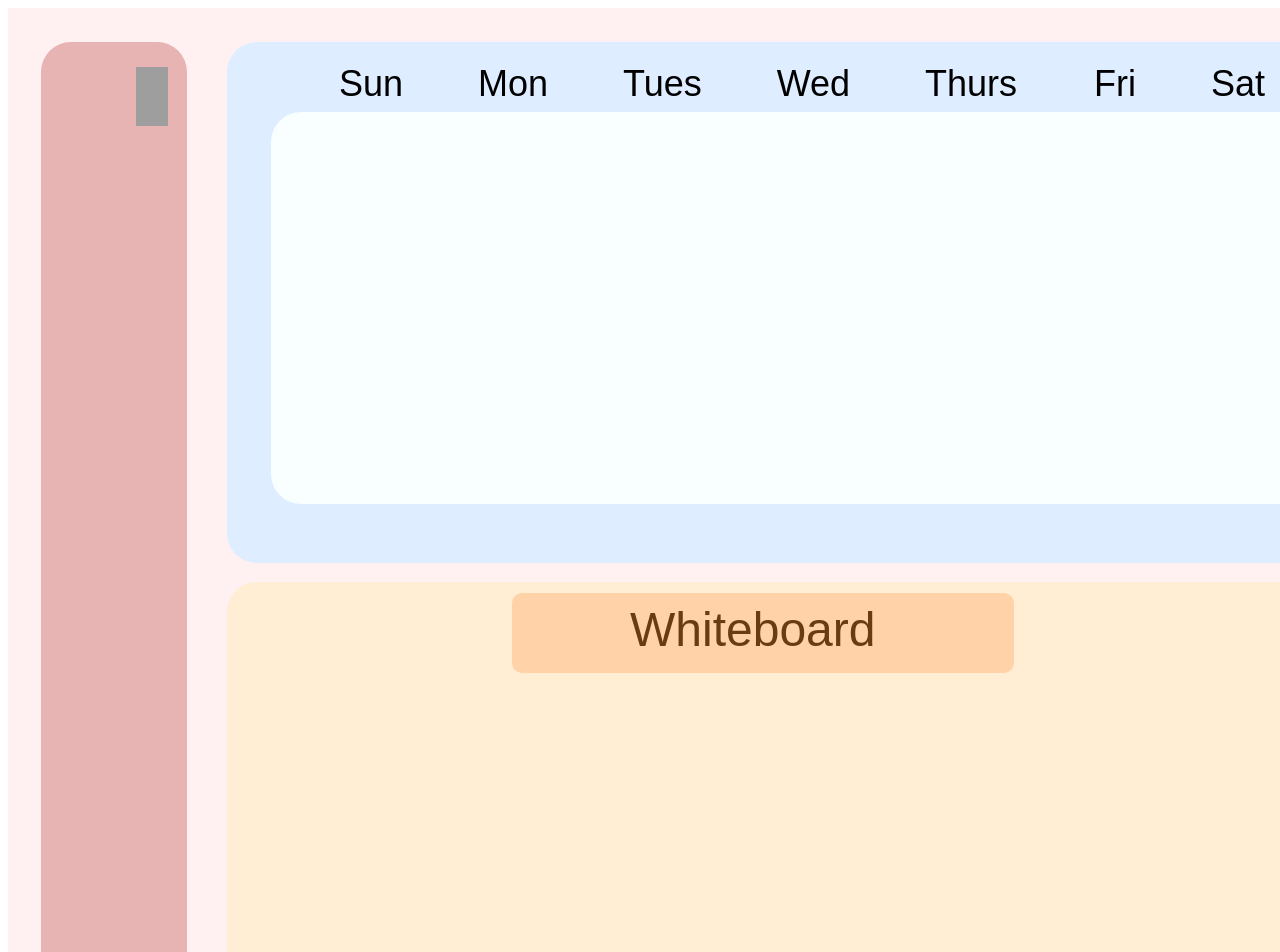
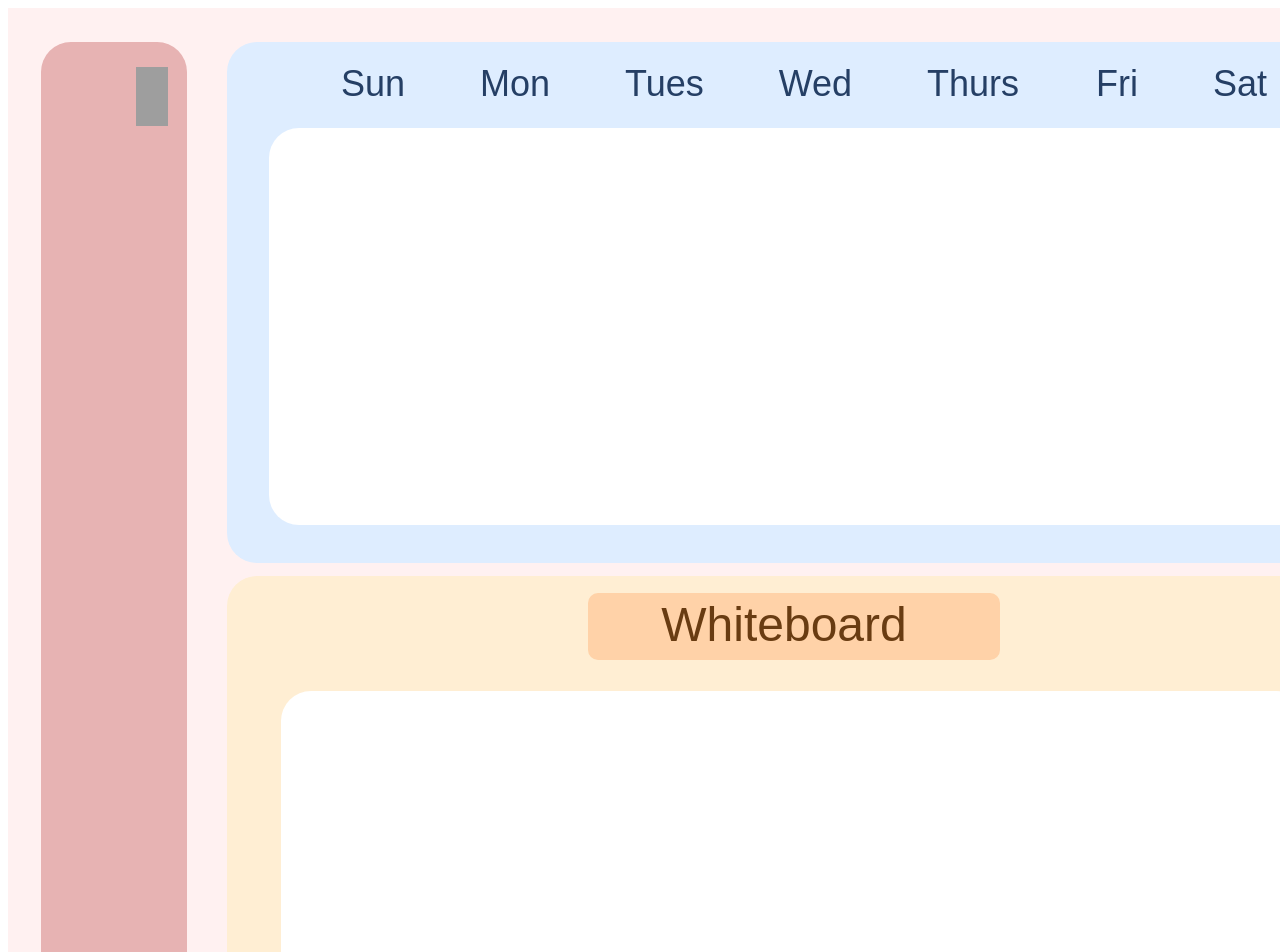
Before and after one commit to Joelyyy/CalHacks2022, a React (Create React App) app: page / in a window 1280 px wide. Shown: the top 952 px of the page. Built offline with nearby package versions, Linux system fonts and the light colour scheme; grey boxes are pictures that could not be loaded; a web font is replaced by a local one.

Commit message:
sidebar works

```diff
--- a/src/Homepage.css
+++ b/src/Homepage.css
@@ -1,6 +1,51 @@
-/* Slide1691 */
+/* Homepage */
 
 @import url("https://fonts.googleapis.com/css2?family=ABeeZee:wght@400&display=swap");
+
+/* copy pasted code */
+/* The side navigation menu */
+.sidenav {
+  height: 100%; /* 100% Full-height */
+  width: 0; /* 0 width - change this with JavaScript */
+  position: fixed; /* Stay in place */
+  z-index: 1; /* Stay on top */
+  top: 0; /* Stay at the top */
+  left: 0;
+  background-color: #111; /* Black*/
+  overflow-x: hidden; /* Disable horizontal scroll */
+  padding-top: 60px; /* Place content 60px from the top */
+  transition: 0.5s; /* 0.5 second transition effect to slide in the sidenav */
+}
+
+/* The navigation menu links */
+.sidenav a {
+  padding: 8px 8px 8px 32px;
+  text-decoration: none;
+  font-size: 25px;
+  color: #818181;
+  display: block;
+  transition: 0.3s;
+}
+
+/* When you mouse over the navigation links, change their color */
+.sidenav a:hover {
+  color: #f1f1f1;
+}
+
+/* Position and style the close button (top right corner) */
+.sidenav .closebtn {
+  position: absolute;
+  top: 0;
+  right: 25px;
+  font-size: 36px;
+  margin-left: 50px;
+}
+
+.polygon-1:hover {
+  color: rgba(255, 255, 255, 1);
+  box-shadow: 0 5px 15px rgba(145, 92, 182, .4);
+  cursor: pointer;
+}
 
 p {
   margin: 0;
@@ -34,15 +79,15 @@ p {
 }
 
 .slide-1691 {
-  padding: 34px 47px 52px 33px;
+  padding: 34px 47px 30px 33px;
   box-sizing: border-box;
   background-color: rgba(255, 241, 241, 1);
   width: 1920px;
   height: 1080px;
 }
 
-.group-1084 {
-  padding: 25px 17px 906px 95px;
+.group-271 {
+  padding: 25px 17px 928px 95px;
   margin-right: 40px;
   box-sizing: border-box;
   border-radius: 30px;
@@ -56,81 +101,81 @@ p {
   height: 100%;
 }
 
-.group-512 {
+.group-165 {
   margin-right: 36px;
   box-sizing: border-box;
   height: 100%;
 }
 
-.group-316 {
-  padding: 21px 41px 59px 44px;
-  margin-bottom: 19px;
+.group-488 {
+  padding: 21px 35px 38px 42px;
+  margin-bottom: 13px;
   box-sizing: border-box;
   border-radius: 30px;
   background-color: rgba(222, 237, 255, 1);
   width: 100%;
 }
 
-.group-288 {
-  margin-bottom: 5px;
+.group-175 {
+  margin-bottom: 21px;
   box-sizing: border-box;
   width: fit-content;
 }
 
-.txt-684 {
+.txt-5810 {
   font-size: 36px;
   font-family: ABeeZee, sans-serif;
   font-weight: 400;
-  color: rgba(0, 0, 0, 1);
+  color: rgba(37, 63, 101, 1);
   word-wrap: break-word;
   margin-right: 75px;
 }
 
-.txt-296 {
+.txt-199 {
   font-size: 36px;
   font-family: ABeeZee, sans-serif;
   font-weight: 400;
-  color: rgba(0, 0, 0, 1);
+  color: rgba(37, 63, 101, 1);
   width: 94px;
   height: 44px;
   word-wrap: break-word;
   margin-right: 75px;
 }
 
-.txt-574 {
+.txt-8102 {
   font-size: 36px;
   font-family: ABeeZee, sans-serif;
   font-weight: 400;
-  color: rgba(0, 0, 0, 1);
+  color: rgba(37, 63, 101, 1);
   word-wrap: break-word;
 }
 
 .rectangle-7 {
-  background-color: rgba(249, 254, 255, 1);
-  width: 1062px;
-  height: 392px;
+  background-color: rgba(255, 255, 255, 1);
+  width: 1070px;
+  height: 397px;
   border-radius: 30px;
 }
 
-.group-619 {
-  padding: 11px 356px 359px 285px;
+.group-686 {
+  padding: 17px 63px 26px 54px;
   box-sizing: border-box;
   border-radius: 30px;
   background-color: rgba(255, 238, 211, 1);
-  height: 450px;
   width: fit-content;
 }
 
-.group-034 {
-  padding: 9px 117px 9px 118px;
+.group-883 {
+  padding: 4px 93px 3px 73px;
+  margin-bottom: 31px;
   box-sizing: border-box;
   border-radius: 10px;
   background-color: rgba(255, 210, 168, 1);
-  width: 502px;
-  height: 100%;
+  height: 67px;
+  width: fit-content;
 }
 
-.txt-4108 {
+.txt-996 {
   font-size: 48px;
   font-family: ABeeZee, sans-serif;
   font-weight: 400;
@@ -138,28 +183,49 @@ p {
   word-wrap: break-word;
 }
 
-.group-344 {
-  padding: 21px 111px 896px 111px;
+.rectangle-9 {
+  background-color: rgba(255, 255, 255, 1);
+  width: 1026px;
+  height: 335px;
+  border-radius: 30px;
+}
+
+.group-576 {
+  padding: 21px 55px 48px 56px;
   box-sizing: border-box;
   border-radius: 30px;
   background-color: rgba(246, 234, 255, 1);
-  width: 467px;
   height: 100%;
 }
 
-.group-376 {
-  padding: 9px 56px 4px 57px;
+.group-927 {
+  padding: 4px 48px 3px 48px;
+  margin-bottom: 18px;
   box-sizing: border-box;
   border-radius: 10px;
   background-color: rgba(180, 134, 202, 1);
-  width: 100%;
-  height: 100%;
+  height: 67px;
+  width: fit-content;
 }
 
-.txt-310 {
+.txt-9410 {
   font-size: 48px;
   font-family: ABeeZee, sans-serif;
   font-weight: 400;
   color: rgba(55, 21, 99, 1);
   word-wrap: break-word;
 }
+
+.group-965 {
+  padding: 38px 289px 778px 38px;
+  box-sizing: border-box;
+  border-radius: 30px;
+  background-color: rgba(255, 255, 255, 1);
+  width: 354px;
+  height: 858px;
+}
+
+.polygon-2 {
+  width: 24.65px;
+  height: 100%;
+}
--- a/src/Homepage.js
+++ b/src/Homepage.js
@@ -1,42 +1,82 @@
 import React from "react"
 import "./Homepage.css"
 
-export default function Homepage() {
+
+class Homepage extends React.Component{
+
+  constructor(props){
+    super(props)
+    this.openNav = this.openNav.bind(this);
+    this.closeNav = this.closeNav.bind(this);
+  }
+
+  openNav() {
+    document.getElementById("mySidenav").style.width = "350px";
+    document.getElementById("mySidenav").style.display = "block";
+    document.body.style.backgroundColor = "rgba(0,0,0,0.4)";
+  }
+
+  closeNav() {
+    document.getElementById("mySidenav").style.width = "0";
+    document.getElementById("mySidenav").style.display = "none";
+    document.body.style.backgroundColor = "white";
+  }
+
+  render() {
     return (
       <div className="slide-1691 flex-col-hstart-vstart clip-contents">
+          <div id="mySidenav" class="sidenav w3-animate-left">
+            <a href="javascript:void(0)" class="closebtn" onClick={this.closeNav}>&times;</a>
+            <a href="#">About</a>
+            <a href="#">Services</a>
+            <a href="#">Clients</a>
+            <a href="#">Contact</a>
+          </div>
         <div className="flex-row">
-        <div className="group-1084">
+          <div className="group-271">
             <img
-            src="https://firebasestorage.googleapis.com/v0/b/unify-bc2ad.appspot.com/o/FWdBg2dbyRH94U36n0q0zE-2%3A9?alt=media&token=08fe0242-3c5b-4d85-8319-4b5d5934ba27"
+              src="https://firebasestorage.googleapis.com/v0/b/unify-bc2ad.appspot.com/o/FWdBg2dbyRH94U36n0q0zE-2%3A9?alt=media&token=b9893905-c176-4412-96b3-683046332f01"
               alt="image not found"
-            className="polygon-1"
+              className="polygon-1 w3-animate-right"
+              onClick= {this.openNav}
             />
           </div>
-        <div className="group-512 flex-col">
-          <div className="group-316 flex-col-hcenter">
-            <div className="group-288 flex-row">
-              <p className="txt-684">Sun</p>
-              <p className="txt-684">Mon</p>
-              <p className="txt-684">Tues</p>
-              <p className="txt-684">Wed</p>
-              <p className="txt-296">Thurs</p>
-              <p className="txt-684">Fri</p>
-              <p className="txt-574">Sat</p>
+          <div className="group-165 flex-col">
+            <div className="group-488 flex-col-hcenter">
+              <div className="group-175 flex-row">
+                <p className="txt-5810">Sun</p>
+                <p className="txt-5810">Mon</p>
+                <p className="txt-5810">Tues</p>
+                <p className="txt-5810">Wed</p>
+                <p className="txt-199">Thurs</p>
+                <p className="txt-5810">Fri</p>
+                <p className="txt-8102">Sat</p>
               </div>
               <div className="rectangle-7" />
             </div>
-          <div className="group-619">
-            <div className="group-034">
-              <p className="txt-4108">Whiteboard</p>
+            <div className="group-686 flex-col-hcenter">
+              <div className="group-883">
+                <p className="txt-996">Whiteboard</p>
+              </div>
+              <div className="rectangle-9" />
             </div>
           </div>
+          <div className="group-576 flex-col-hcenter">
+            <div className="group-927">
+              <p className="txt-9410">To Do</p>
             </div>
-        <div className="group-344">
-          <div className="group-376">
-            <p className="txt-310">To Do</p>
+            <div className="group-965">
+              <img
+                src="https://firebasestorage.googleapis.com/v0/b/unify-bc2ad.appspot.com/o/FWdBg2dbyRH94U36n0q0zE-5%3A43?alt=media&token=c8f0844f-5fd0-4b9e-b24d-64909f31a74c"
+                alt="image not found"
+                className="polygon-2"
+              />
             </div>
           </div>
         </div>
       </div>
     )
   }
+}
+
+export default Homepage
--- a/src/sidebar.js
+++ b/src/sidebar.js
@@ -2,10 +2,12 @@
 
 /* Set the width of the side navigation to 250px */
 function openNav() {
-    document.getElementById("mySidenav").style.width = "250px";
+    document.getElementById("mySidenav").style.width = "500px";
+    document.body.style.backgroundColor = "rgba(0,0,0,0.4)";
   }
 
   /* Set the width of the side navigation to 0 */
   function closeNav() {
     document.getElementById("mySidenav").style.width = "0";
+    document.body.style.backgroundColor = "white";
   }
```
Also changed, not shown: src/deni.html (added, +29 -0 lines). Lines whose indentation alone changed are shown as unchanged.
